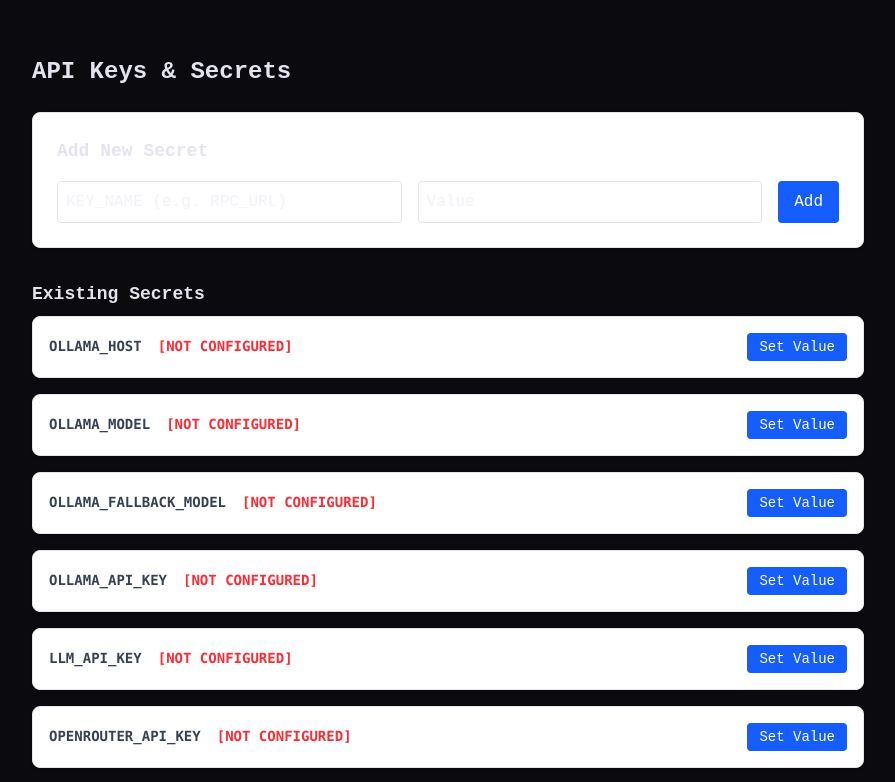
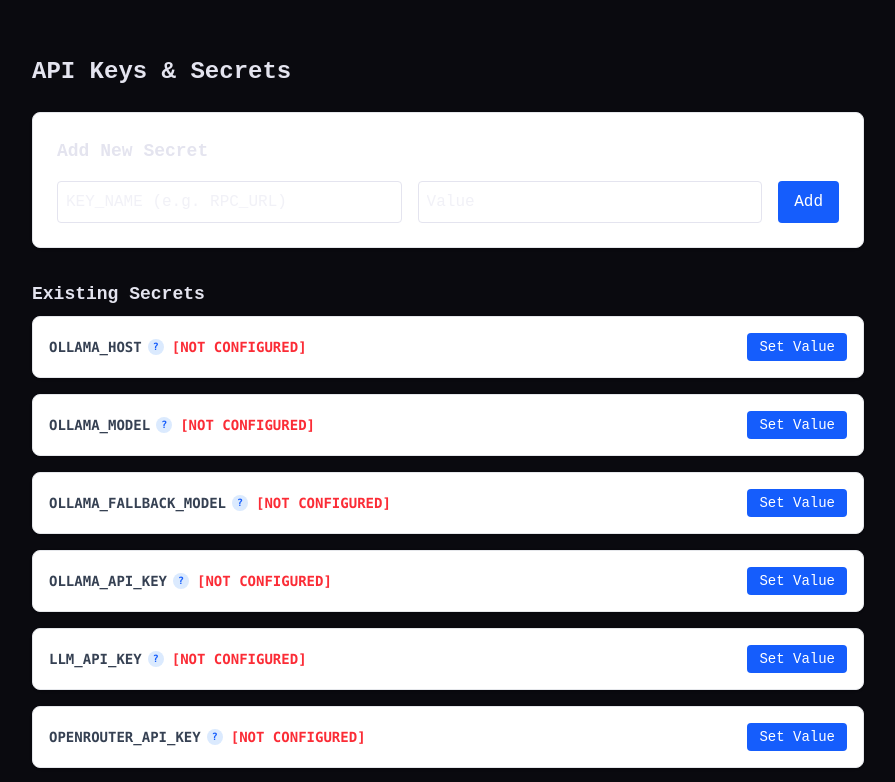
Before and after one commit to rfq13/nexdoim, a Next.js app: page /secrets in a window 1280 px wide. Shown: the top 782 px of the page, without its empty margins (192-1087 px from the left). Built offline with nearby package versions, Linux system fonts and the light colour scheme; no server answers; the database is empty.

Commit message:
feat: add secrets management page for configuring API keys and environment variables

```diff
--- a/src/app/secrets/page.tsx
+++ b/src/app/secrets/page.tsx
@@ -22,6 +22,20 @@
   "HELIUS_API_KEY",
   "DRY_RUN"
 ];
+
+const KEY_INSTRUCTIONS: Record<string, string> = {
+  OLLAMA_HOST: "URL API Ollama (contoh: http://localhost:11434).",
+  OLLAMA_MODEL: "Nama model utama (contoh: llama3).",
+  OLLAMA_FALLBACK_MODEL: "Nama model cadangan jika utama gagal.",
+  OLLAMA_API_KEY: "Dapatkan dari provider cloud Ollama Anda (kosongkan jika lokal).",
+  LLM_API_KEY: "Dapatkan dari layanan kustom jika tidak menggunakan standard (fallback dari OLLAMA_API_KEY).",
+  OPENROUTER_API_KEY: "Dapatkan OpenRouter API Key di https://openrouter.ai/keys",
+  TELEGRAM_BOT_TOKEN: "Buat bot baru dan dapatkan token via @BotFather di Telegram.",
+  RPC_URL: "URL RPC jaringan Solana (dapatkan dari Helius, QuickNode, Alchemy, dll).",
+  WALLET_PRIVATE_KEY: "Export private key dari wallet Solana Anda. JANGAN DIBAGIKAN KE SIAPAPUN.",
+  HELIUS_API_KEY: "Dapatkan API Key Helius di dashboard mereka (https://dev.helius.xyz/).",
+  DRY_RUN: "Isi dengan 'true' untuk mode simulasi tanpa melakukan aksi sungguhan."
+};
 
 export default function SecretsPage() {
   const [secrets, setSecrets] = useState<Secret[]>([]);
@@ -146,19 +160,27 @@
               key={s.id}
               className="flex items-center justify-between p-4 bg-white dark:bg-gray-800 rounded-lg border border-gray-200 dark:border-gray-700 shadow-sm"
             >
-              <div className="flex-1">
-                <span className="font-mono font-bold text-sm text-gray-700 dark:text-gray-300">
+              <div className="flex-1 flex items-center flex-wrap gap-2">
+                <span className="font-mono font-bold text-sm text-gray-700 dark:text-gray-300 flex items-center gap-1.5">
                   {s.key}
+                  {KEY_INSTRUCTIONS[s.key] && (
+                    <span
+                      className="cursor-help inline-flex items-center justify-center w-4 h-4 rounded-full bg-blue-100 text-blue-600 dark:bg-blue-900 dark:text-blue-300 text-[10px]"
+                      title={KEY_INSTRUCTIONS[s.key]}
+                    >
+                      ?
+                    </span>
+                  )}
                 </span>
                 {editingKey === s.key ? (
                   <input
-                    className="ml-4 p-1 border rounded dark:bg-gray-900 dark:border-gray-600 w-full max-w-xs"
+                    className="p-1 border rounded dark:bg-gray-900 dark:border-gray-600 w-full max-w-xs"
                     value={editValue}
                     onChange={(e) => setEditValue(e.target.value)}
                     autoFocus
                   />
                 ) : (
-                  <span className={`ml-4 font-mono text-sm ${s.value ? "text-gray-500" : "text-red-500 font-bold"}`}>
+                  <span className={`font-mono text-sm ${s.value ? "text-gray-500" : "text-red-500 font-bold"}`}>
                     {s.value ? s.value : "[NOT CONFIGURED]"}
                   </span>
                 )}
```
